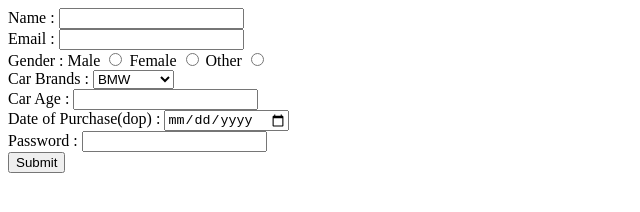
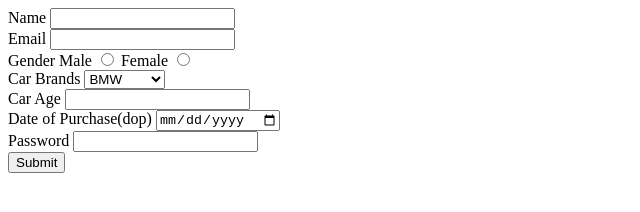
Before and after one commit to acciojob/car-insurance-form-pranjalimaske03, a website: page main.html in a window 1280 px wide. Shown: the whole page, without its empty margins (0-640 px from the left). Drawn offline with Linux system fonts and the light colour scheme.

Commit message:
created a submission

```diff
--- a/main.html
+++ b/main.html
@@ -11,28 +11,28 @@
     <script type="text/javascript" src="./script.js">
 </script>
       <form method="post" action="car_insurance_form">
-		<label for="name">Name :</label>
+		<label for="name">Name </label>
         <input id="name" name="user_name"  type="text" required><br>
-   		<label for="email">Email :</label>
+   		<label for="email">Email </label>
         <input id="email" name="user_email"  type="email" required><br>
-        <label for="gender">Gender :</label>
+        <label for="gender">Gender </label>
 		<span>Male</span>
 	    <input  name ="gender"  type="radio">
 		  <span>Female</span>
-		  <input name="gender" type="radio">
-		  <span>Other</span>
 		  <input name="gender" type="radio"><br>
-		  <label for="cars">Car Brands :</label>
+<!-- 		  <span>Other</span> -->
+<!-- 		  <input name="gender" type="radio"><br> -->
+		  <label for="cars">Car Brands </label>
 		  <select name="cars">
            <option value="BMW" >BMW</option>
-           <option value="AUDI">Audi</option>
-           <option value="MERCEDEZ">Mercedez</option>
+           <option value="Audi">Audi</option>
+           <option value="Mercedez">Mercedez</option>
           </select><br>
-		  <label for="carage">Car Age :</label>
+		  <label for="carage">Car Age </label>
 		  <input id="carage" type="number" required><br>
-		  <label for="dop">Date of Purchase(dop) :</label>
+		  <label for="dop">Date of Purchase(dop) </label>
           <input name="dop" type="date" required ><br>
-		  <label for="password">Password :</label>
+		  <label for="password">Password</label>
           <input id="password" name="password" type="password" required><br>
  		  <button type="submit">Submit</button>
 	  </form>
```
